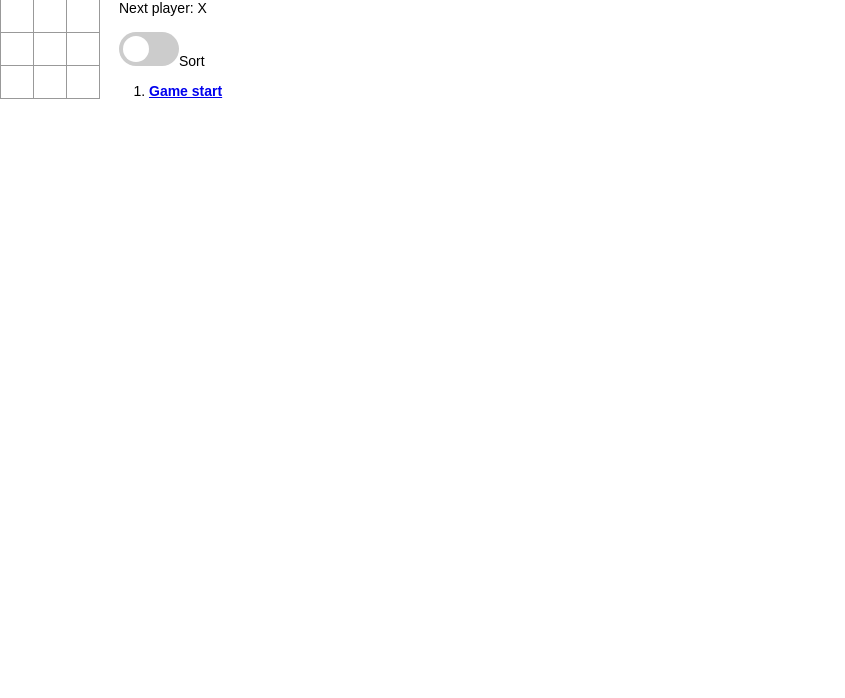
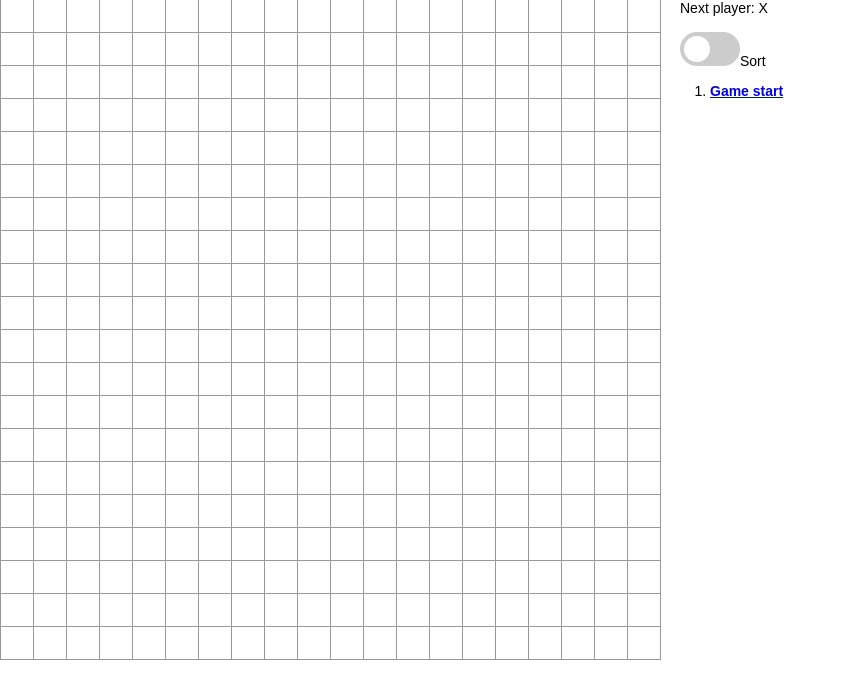
Before and after one commit to hiepnm/react-tutorial, a React (Create React App) app: page / in a window 1280 px wide. Shown: the top 698 px of the page, without its empty margins (0-845 px from the left). Built offline with nearby package versions, Linux system fonts and the light colour scheme.

Commit message:
Full game

```diff
--- a/src/App.js
+++ b/src/App.js
@@ -1,6 +1,53 @@
 import React, { Component } from 'react';
 import './App.css';
 
+/*
+  Tictactoe: calculate winer algorithms
+*/
+
+var lines = [];
+const ROWS = 20
+const COLS = 20
+const WIN = 5
+//x asis O(n) --
+for (let row = 0; row < ROWS; row++) {
+  for (let col = 0; col < COLS - WIN + 1; col++) {
+    let line = Array(WIN).fill(-1);
+    for (let k = 0; k < WIN; k++)
+      line[k] = row * COLS + col + k;
+    lines.push(line);
+  }
+}
+
+//y axis O(n) |
+for (let col = 0; col < COLS; col++) {
+  for (let row = 0; row < ROWS - WIN + 1; row++) {
+    let line = Array(WIN).fill(-1);
+    for (let k = 0; k < WIN; k++)
+      line[k] = k * COLS + row * COLS + col;
+    lines.push(line);
+  }
+}
+
+//z  axis \
+for (let row = 0; row < ROWS - WIN + 1; row++) {
+  for (let col = 0; col < COLS - WIN + 1; col++) {
+    let line = Array(WIN).fill(-1);
+    for (let k = 0; k < WIN; k++)
+      line[k] = k * (COLS + 1) + row * COLS + col;
+    lines.push(line);
+  }
+}
+
+//z' axis /
+for (var row = 0; row < ROWS - WIN + 1; row++) {
+  for (var col = COLS - 1; col >= WIN - 1; col--) {
+    var line = Array(WIN).fill(-1);
+    for (var k = 0; k < WIN; k++)
+      line[k] = k * (COLS - 1) + row * COLS + col;
+    lines.push(line);
+  }
+}
 
 const Switch = (props) => (
   <label className="switch">
@@ -21,13 +68,11 @@ class Board extends Component {
   }
 
   render() {
-    const MAX_ROW = 3;
-    const MAX_COL = 3;
-    let rows = Array(3).fill(null);
-    for (var row = 0; row < MAX_ROW; row++) {
-      let cols = Array(3).fill(null);
-      for (var col = 0; col < MAX_COL; col++) {
-        cols[col] = (<span key={col}>{this.renderSquare(row * 3 + col)}</span>);
+    let rows = Array(ROWS).fill(null);
+    for (var row = 0; row < ROWS; row++) {
+      let cols = Array(COLS).fill(null);
+      for (var col = 0; col < COLS; col++) {
+        cols[col] = (<span key={col}>{this.renderSquare(row * COLS + col)}</span>);
       }
       rows[row] =
         (
@@ -51,7 +96,7 @@ class App extends React.Component {
     this.state = {
       stepNumber: 0,
       history: [{
-        squares: Array(9).fill(null),
+        squares: Array(ROWS * COLS).fill(null),
         currentPosition: -1
       }],
       xIsNext: true,
@@ -118,8 +163,8 @@ class App extends React.Component {
     });
   }
   coordinateStr(position) {
-    const x = position % 3 + 1;
-    const y = Math.floor(position / 3 + 1);
+    const x = position % COLS + 1;
+    const y = Math.floor(position / COLS + 1);
     return "(" + x + ", " + y + ")";
   }
   toggleClick() {
@@ -133,20 +178,11 @@ class App extends React.Component {
 
 
 
+
 function calculateWinner(squares) {
-  const lines = [
-    [0, 1, 2],
-    [3, 4, 5],
-    [6, 7, 8],
-    [0, 3, 6],
-    [1, 4, 7],
-    [2, 5, 8],
-    [0, 4, 8],
-    [2, 4, 6],
-  ];
   for (let i = 0; i < lines.length; i++) {
-    const [a, b, c] = lines[i];
-    if (squares[a] && squares[a] === squares[b] && squares[a] === squares[c]) {
+    const [a, b, c, d, e] = lines[i];
+    if (squares[a] && squares[a] === squares[b] && squares[a] === squares[c] && squares[a] === squares[d] && squares[a] === squares[e] ) {
       return squares[a];
     }
   }
```
